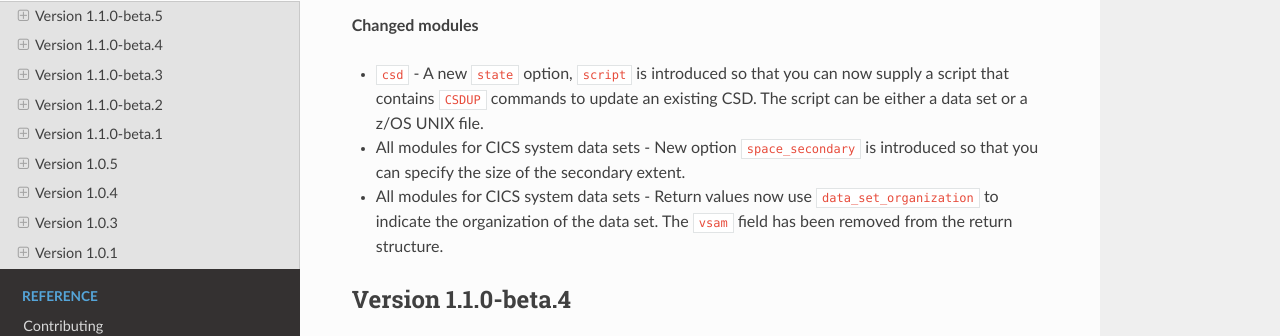
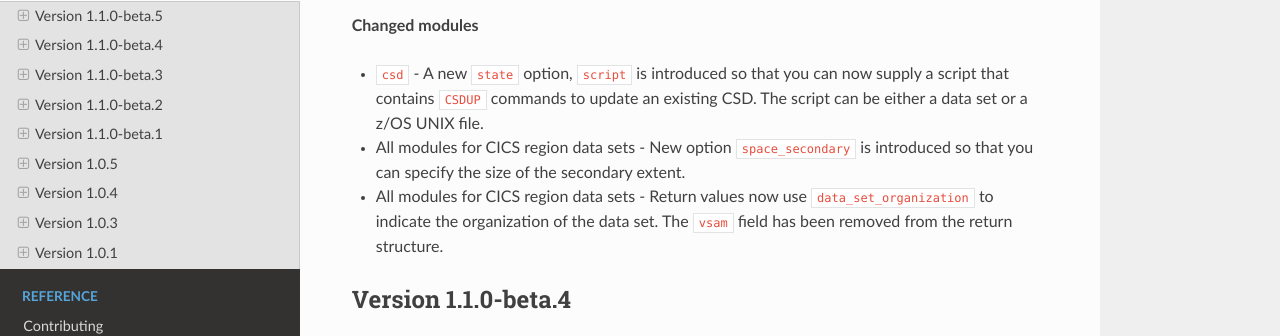
Before and after one commit to ansible-collections/ibm_zos_cics, a Sphinx documentation site: the page built from docs/source/release_notes.rst, in a window 1280 px wide and 900 px high. Shown: the part 374-710 px from the top of the window. Built offline with Sphinx 7.4.7 and the Read the Docs theme 2.0.0, drawn with Linux system fonts in a browser that asks for light colours.

Commit message:
Update release_notes.rst
Fix term used

```diff
--- a/docs/source/release_notes.rst
+++ b/docs/source/release_notes.rst
@@ -20,8 +20,8 @@ What's New
 **Changed modules**
 
 * ``csd`` - A new ``state`` option, ``script`` is introduced so that you can now supply a script that contains ``CSDUP`` commands to update an existing CSD. The script can be either a data set or a z/OS UNIX file.
-* All modules for CICS system data sets - New option ``space_secondary`` is introduced so that you can specify the size of the secondary extent.
-* All modules for CICS system data sets - Return values now use ``data_set_organization`` to indicate the organization of the data set. The ``vsam`` field has been removed from the return structure.
+* All modules for CICS region data sets - New option ``space_secondary`` is introduced so that you can specify the size of the secondary extent.
+* All modules for CICS region data sets - Return values now use ``data_set_organization`` to indicate the organization of the data set. The ``vsam`` field has been removed from the return structure.
 
 
 Version 1.1.0-beta.4
```
